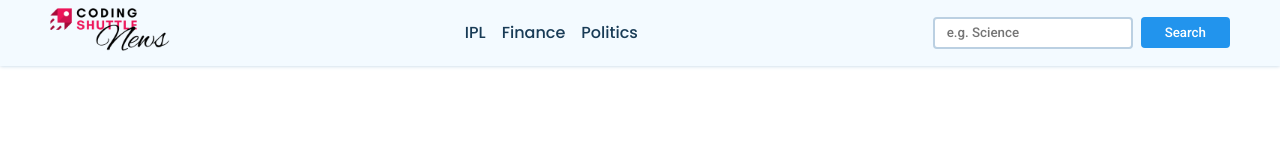
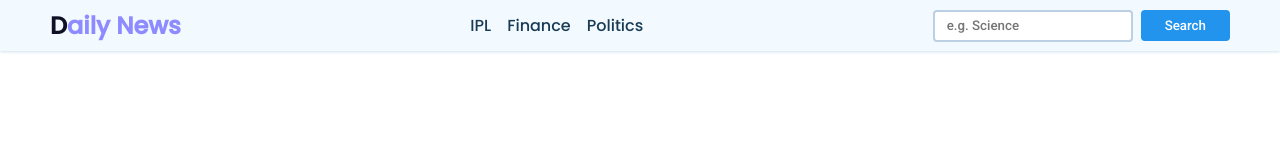
Before and after one commit to rhealaloo45/news-app, a plain HTML site: page index.html in a window 1280 px wide. Drawn offline with Linux system fonts and the light colour scheme; no server answers.

Commit message:
New Logo

```diff
--- a/index.html
+++ b/index.html
@@ -12,7 +12,8 @@
     <nav>
         <div class="main-nav container flex">
             <a href="#" onclick="reload()" class="company-logo">
-                <img src="./assets/logo.png" alt="company logo">
+                <!-- <img src="./assets/logo.png" alt="company logo"> -->
+                <H1 style="color: rgb(141, 139, 255);"><span style="color:rgb(16, 16, 37)">D</span>aily News</H1>
             </a>
             <div class="nav-links">
                 <ul class="flex">
```
